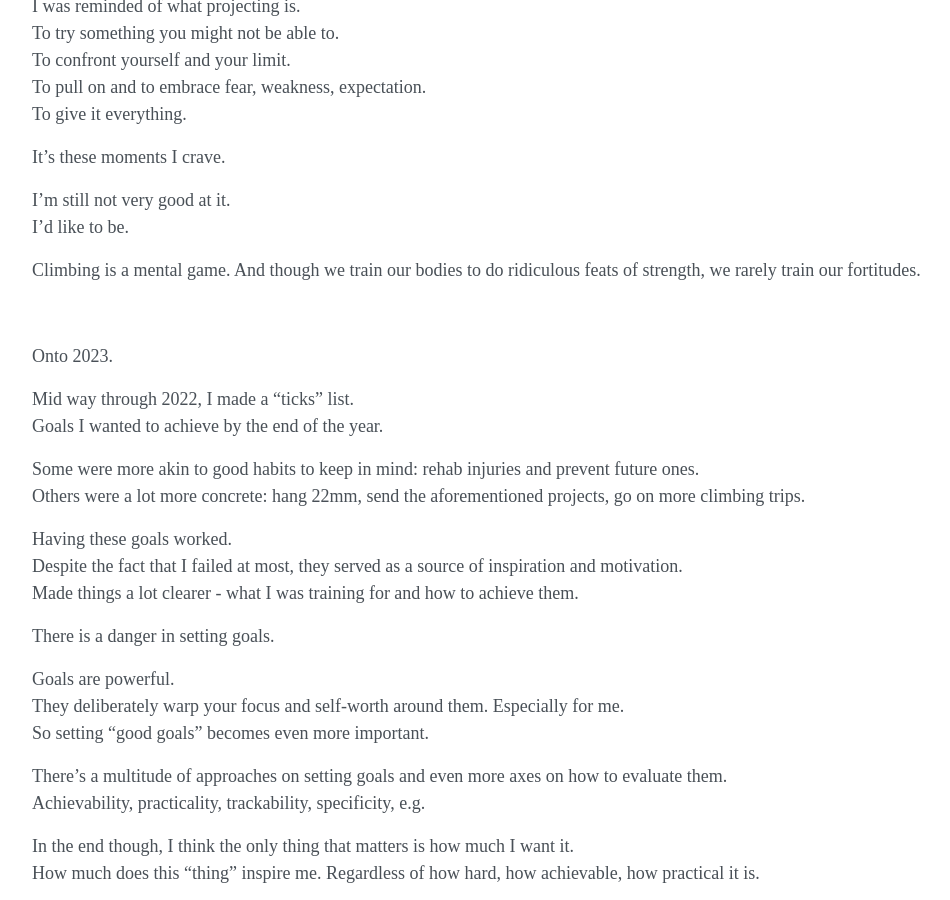
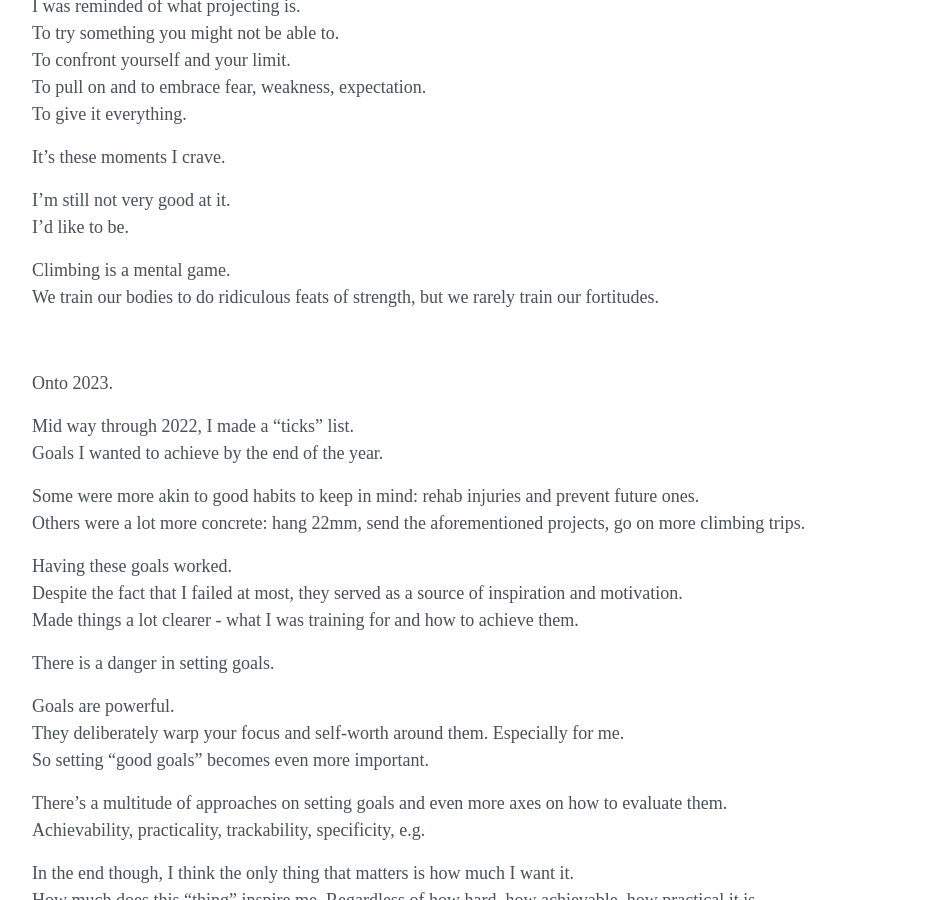
Before and after one commit to pybae/pybae.github.io, a Jekyll site: the page built from _posts/2022-11-24-new-new-workout.md, in a window 1280 px wide and 900 px high, scrolled down 2081 px. Shown: the whole window, without its empty margins (152-1102 px from the left). Built offline with Jekyll 4.4.1, drawn with Linux system fonts in a browser that asks for light colours.

Commit message:
formatting

```diff
--- a/_posts/2022-11-24-new-new-workout.md
+++ b/_posts/2022-11-24-new-new-workout.md
@@ -101,7 +101,8 @@ It’s these moments I crave.
 I’m still not very good at it. \
 I’d like to be.
 
-Climbing is a mental game. And though we train our bodies to do ridiculous feats of strength, we rarely train our fortitudes.
+Climbing is a mental game. \
+We train our bodies to do ridiculous feats of strength, but we rarely train our fortitudes.
 
 <br>
 
```
